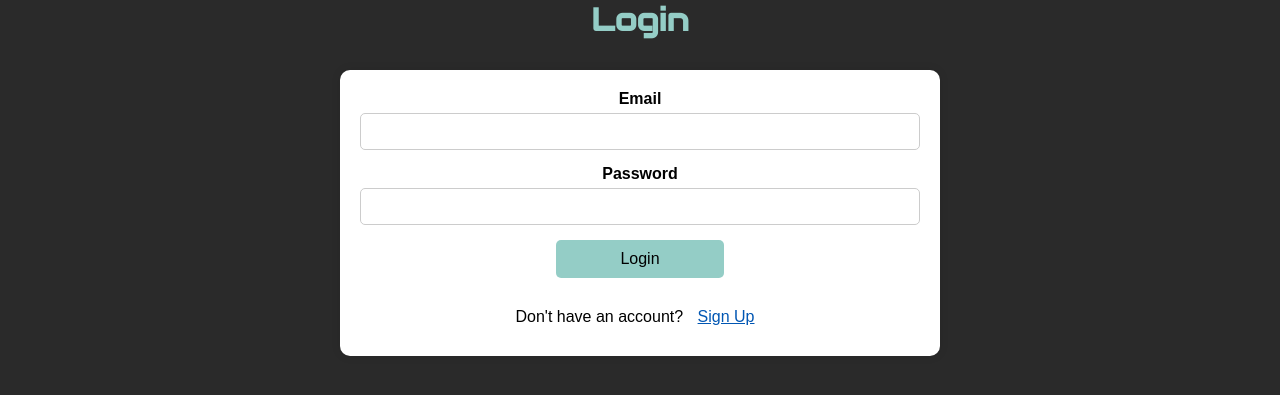
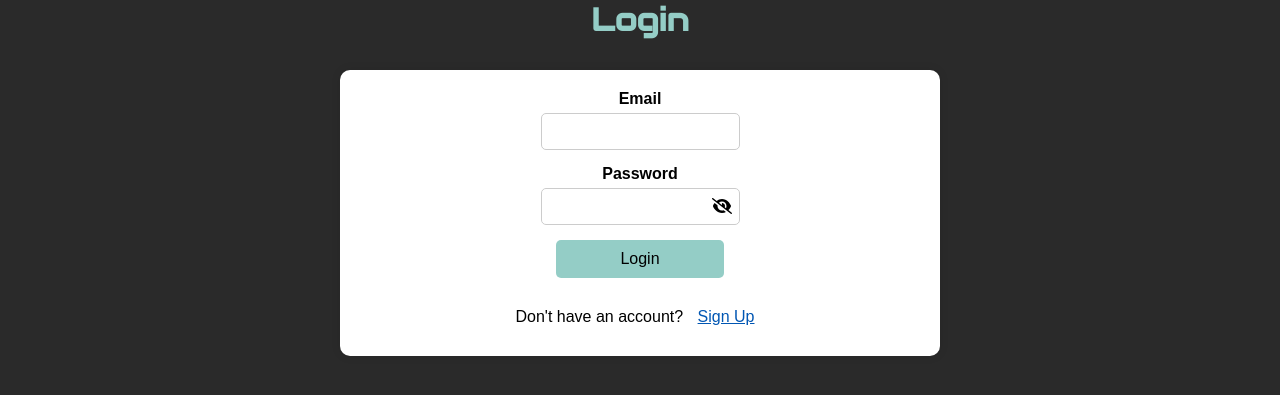
Before and after one commit to Iyadallouch/ReshiCode, a React (Create React App) app in the folder client/: page /login in a window 1280 px wide. Shown: the part 277-672 px from the top of the page. Built offline with nearby package versions, Linux system fonts and the light colour scheme.

Commit message:
change login theme

```diff
--- a/client/src/Pages/Login.js
+++ b/client/src/Pages/Login.js
@@ -5,6 +5,7 @@ import { useDispatch } from "react-redux";
 import "../style/LoginPage.css";
 import { login } from "../loginSlice";
 import { jwtDecode } from "jwt-decode";
+import PasswordField from "../components/passwordInput/PasswordField";
 
 export default function Login() {
   const [email, setEmail] = useState("");
@@ -50,10 +51,16 @@ export default function Login() {
     } catch (err) {
       setError(err.response?.data?.message || "Login failed!");
     }
+  };  const handleMouseMove = (event) => {
+    const beam = document.querySelector('.passwordfield-beam');
+    const mouseY = event.clientY;
+    const rotationRange = 8;
+    const rotationAngle = (mouseY / window.innerHeight) * rotationRange - rotationRange/ 2;
+    beam.style.transform = `translate(0%, -50%) rotate(${-rotationAngle}deg)`;
   };
 
   return (
-    <div className="login-container">
+    <div className="login-container" onMouseMove={handleMouseMove}>
       {/* <img src={logo} alt="Website Logo" className="login-logo" /> */}
       <h1 className="login-letter">Login</h1>
       {error && <p className="error-message">{error}</p>}
@@ -71,14 +78,7 @@ export default function Login() {
         </div>
         <div className="login-form-group">
           <label htmlFor="password">Password</label>
-          <input
-            type="password"
-            id="password"
-            name="password"
-            required
-            value={password}
-            onChange={(e) => setPassword(e.target.value)}
-          />
+          <PasswordField password={password} setPassword={setPassword}/>
         </div>
         <button type="submit" className="login-submit-button">
           Login
--- /dev/null
+++ b/client/src/components/passwordInput/PasswordField.css
@@ -0,0 +1,114 @@
+
+
+  .passwordfield-center {
+    width: 100%;
+    height: 100%;
+    display: flex;
+    align-items: center;
+    justify-content: center;
+    transform: translate3d(0, 0, 0);
+  }
+
+  form {
+    width: fit-content;
+    height: fit-content;
+    display: flex;
+    align-items: center;
+    justify-content: center;
+    flex-direction: column;
+  }
+
+  .passwordfield-input-container {
+    width: 350px;
+    height: fit-content;
+    position: relative;
+    display: flex;
+    align-items: flex-start;
+    flex-direction: column;
+    margin-bottom: 25px;
+  }
+
+  .passwordfield-input {
+
+    box-sizing: border-box;
+
+    background: transparent;
+
+    padding: 10px;
+    border: 1px solid var(--input-border-color); /* Use the default border color */
+    border-radius: 5px;
+    transition: border-color 0.3s ease;
+
+  }
+
+  .passwordfield-input:focus {
+    border-color: yellow;
+  }
+
+  .passwordfield-label {
+    font-family: poppins;
+    font-size: 20px;
+    color: white;
+    margin-bottom: 5px;
+  }
+
+  .passwordfield-input-container button {
+    width: fit-content;
+    height: fit-content;
+    border: 2px solid black;
+    outline: none;
+    background: white;
+    color: black;
+    padding: 10px 30px;
+    font-family: poppins;
+    font-size: 20px;
+    font-weight: 500;
+    letter-spacing: 1px;
+    cursor: pointer;
+    transition: 0.25s;
+  }
+
+  .passwordfield-input-container button:hover {
+    outline: 3px solid yellow;
+  }
+
+  .passwordfield-light {
+    position: absolute;
+    right: 3px;
+    top: 10px;
+    width: 30px;
+    height: 30px;
+    cursor: pointer;
+  }
+
+  .passwordfield-light span {
+    width: 30px;
+    height: 30px;
+    text-align: center;
+    line-height: 30px;
+    font-size: 26px;
+    color: white;
+  }
+
+  .passwordfield-beam {
+    position: absolute;
+    top: 30%;
+    right: 15px;
+    transform: translate(0, -50%);
+    clip-path: polygon(0 0, 0% 100%, 100% 50%);
+    background: yellow;
+    width: 100vw;
+    height: 25vh;
+    mix-blend-mode: multiply;
+    z-index: 1;
+    transition: 0.2s ease-out;
+    transform-origin: 100% 50%;
+    pointer-events: none;
+    max-height: 0;
+    overflow: hidden;
+  }
+
+  .passwordfield-beam.on {
+    max-height: 25vh;
+
+  }
--- /dev/null
+++ b/client/src/components/passwordInput/PasswordField.js
@@ -0,0 +1,33 @@
+import React, { useState } from 'react';
+import './PasswordField.css'; // Import the CSS file
+import { FontAwesomeIcon } from '@fortawesome/react-fontawesome';
+import { faEye, faEyeSlash } from '@fortawesome/free-solid-svg-icons'; // Import the eye icons
+
+function PasswordField({ password, setPassword }) {
+  const [passwordType, setPasswordType] = useState('password');
+  const [beamOn, setBeamOn] = useState(false);
+
+  const togglePasswordVisibility = () => {
+    setPasswordType(passwordType === 'password' ? 'text' : 'password');
+    setBeamOn(!beamOn);
+  };
+
+
+
+  return (
+    <div className="passwordfield-center" >
+      <input
+        type={passwordType}
+        className="passwordfield-input"
+        value={password}
+        onChange={(e) => setPassword(e.target.value)} // Bind the state from parent
+      />
+      <div className="passwordfield-light" onClick={togglePasswordVisibility}>
+        <FontAwesomeIcon icon={passwordType === 'password' ? faEyeSlash : faEye} />
+        <div className={`passwordfield-beam ${beamOn ? 'on' : ''}`}></div>
+      </div>
+    </div>
+  );
+}
+
+export default PasswordField;
```
